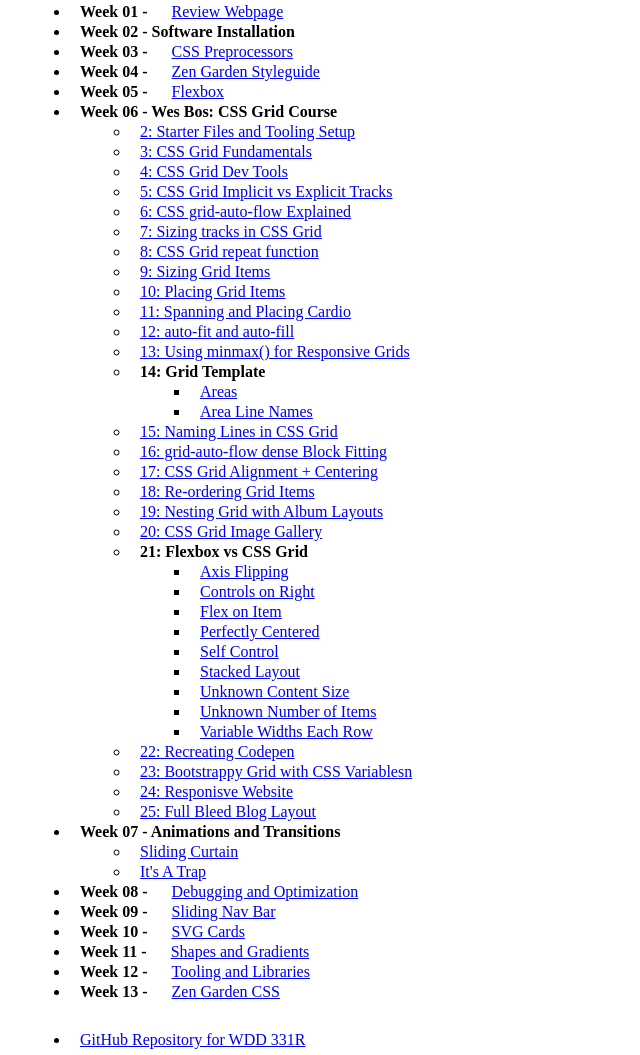
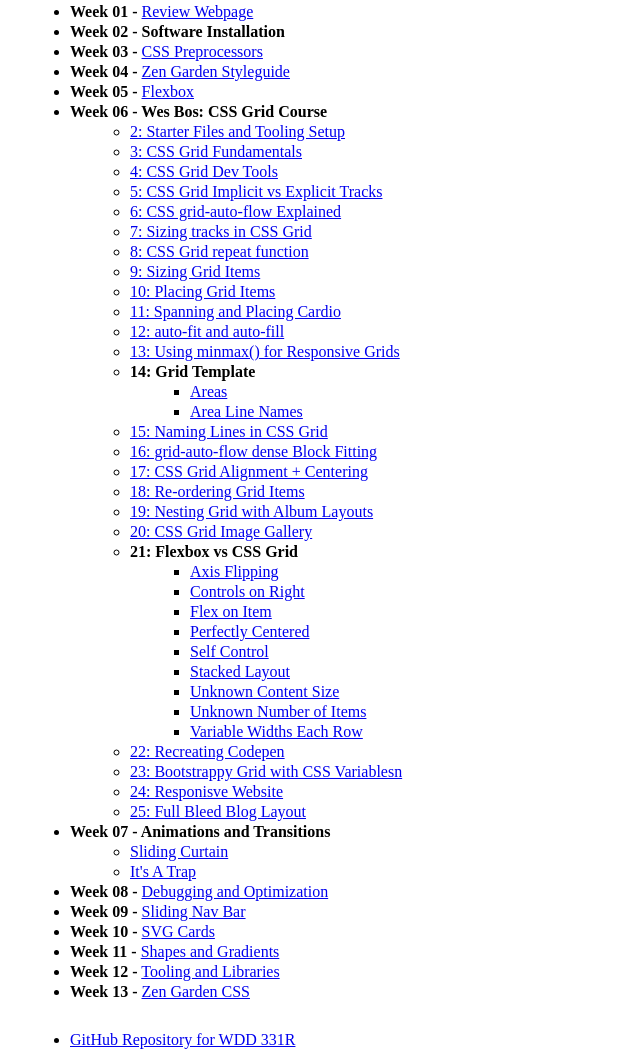
Before and after one commit to jesse-wilson88/wdd331r, a plain HTML site: page index.html in a window 1280 px wide. Shown: the part 50-1105 px from the top of the page, without its empty margins (0-640 px from the left). Drawn offline with Linux system fonts and the light colour scheme; a script that the page names is missing.

Commit message:
I think I am happy with the setup

```diff
--- a/css/small.css
+++ b/css/small.css
@@ -18,6 +18,10 @@
   line-height: 10px;
 }
 
+a, b {
+  margin: 0;
+}
+
 a:visited {
   color: darkgreen;
 }
--- a/index.html
+++ b/index.html
@@ -313,12 +313,12 @@
           <b>Week 07 - Animations and Transitions</b>
           <ul>
         <li>
-          <a href="https://codepen.io/lilocowboy/pen/eYLYxQx" onclick="window.open(this.href, '_blank', 'width=1000,height=1000'); return false;" class="link"
+          <a href="https://codepen.io/lilocowboy/pen/eYLYxQx" onclick="window.open(this.href, '_blank', 'width=1500,height=1000'); return false;" class="link"
             >Sliding Curtain</a
           >
         </li>
         <li>
-          <a href="https://codepen.io/lilocowboy/pen/qBMdeyP" onclick="window.open(this.href, '_blank', 'width=1000,height=1000'); return false;" class="link"
+          <a href="https://codepen.io/lilocowboy/pen/qBMdeyP" onclick="window.open(this.href, '_blank', 'width=1300,height=1000'); return false;" class="link"
             >It's A Trap</a
           >
         </li>
@@ -338,7 +338,7 @@
         </li>
         <li>
           <b>Week 10 -</b>
-          <a href="https://codepen.io/lilocowboy/pen/VwGyMvK" onclick="window.open(this.href, '_blank', 'width=1000,height=1000'); return false;" class="link"
+          <a href="https://codepen.io/lilocowboy/pen/VwGyMvK" onclick="window.open(this.href, '_blank', 'width=1300,height=1000'); return false;" class="link"
             >SVG Cards</a
           >
         </li>
@@ -365,7 +365,7 @@
       <br>
       <ul>
         <li>
-          <a href="https://github.com/jesse-wilson88/wdd331r" onclick="window.open(this.href, '_blank', 'width=1000,height=1000'); return false;" class="link"
+          <a href="https://github.com/jesse-wilson88/wdd331r" onclick="window.open(this.href, '_blank', 'width=1500,height=1000'); return false;" class="link"
             >GitHub Repository for WDD 331R</a
           >
         </li>
```
